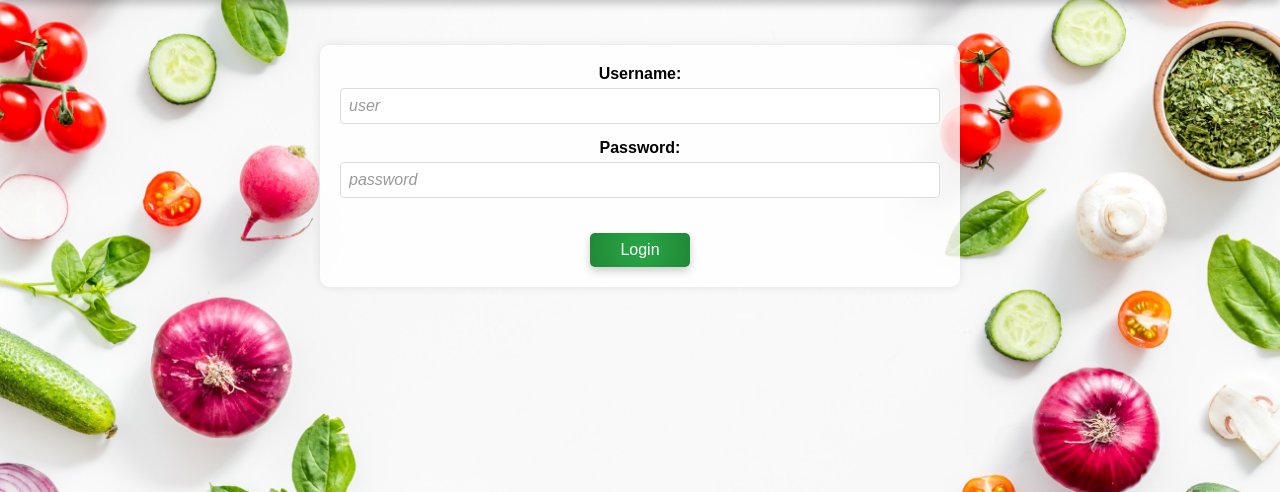
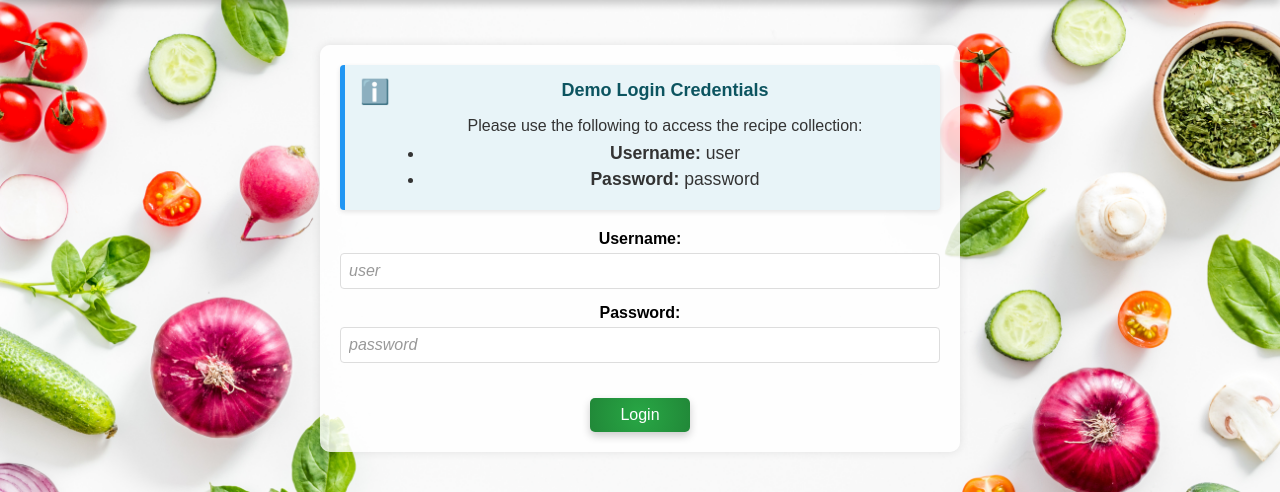
Before and after one commit to AJSorbello/recipe-app, a Django app: a page that uses src/templates/auth/login.html in a window 1280 px wide. Shown: the part 85-577 px from the top of the page. Run offline with Django 4.2, Linux system fonts and the light colour scheme.

```diff
--- a/src/templates/auth/login.html
+++ b/src/templates/auth/login.html
@@ -10,6 +10,18 @@
     {% if error_message %}
         <div class="error">{{ error_message }}</div>
     {% endif %}
+
+    <div class="notification-banner">
+        <div class="notification-icon">ℹ️</div>
+        <div class="notification-content">
+            <h3>Demo Login Credentials</h3>
+            <p>Please use the following to access the recipe collection:</p>
+            <ul>
+                <li><strong>Username:</strong> user</li>
+                <li><strong>Password:</strong> password</li>
+            </ul>
+        </div>
+    </div>
 
     <form action="" method="POST">
         {% csrf_token %}
@@ -28,6 +40,48 @@
 </div>
 
 <style>
+    .notification-banner {
+        background-color: #e8f4f8;
+        border-left: 5px solid #2196F3;
+        color: #333;
+        padding: 15px;
+        margin-bottom: 20px;
+        border-radius: 4px;
+        box-shadow: 0 2px 5px rgba(0,0,0,0.1);
+        display: flex;
+        align-items: flex-start;
+    }
+
+    .notification-icon {
+        font-size: 24px;
+        margin-right: 15px;
+        line-height: 1;
+    }
+
+    .notification-content {
+        flex: 1;
+    }
+
+    .notification-content h3 {
+        margin-top: 0;
+        margin-bottom: 10px;
+        color: #0c5460;
+        font-size: 18px;
+    }
+
+    .notification-content p {
+        margin-bottom: 8px;
+    }
+
+    .notification-content ul {
+        margin: 0;
+        padding-left: 20px;
+    }
+
+    .notification-content li {
+        margin-bottom: 5px;
+    }
+
     .form-group {
         margin-bottom: 15px;
     }
```
Also changed, not shown: src/static/styles.css (+27 -8 lines).
